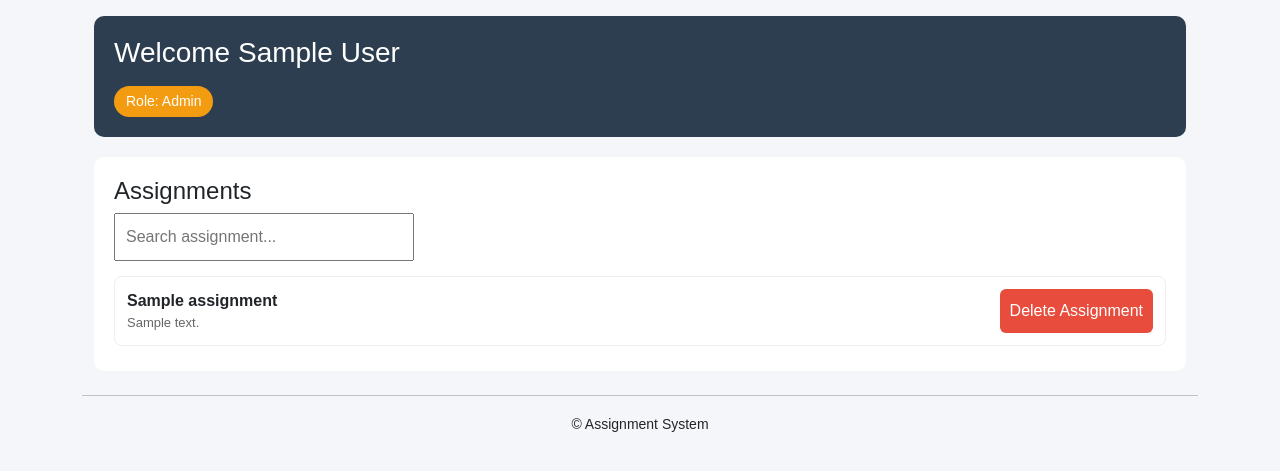
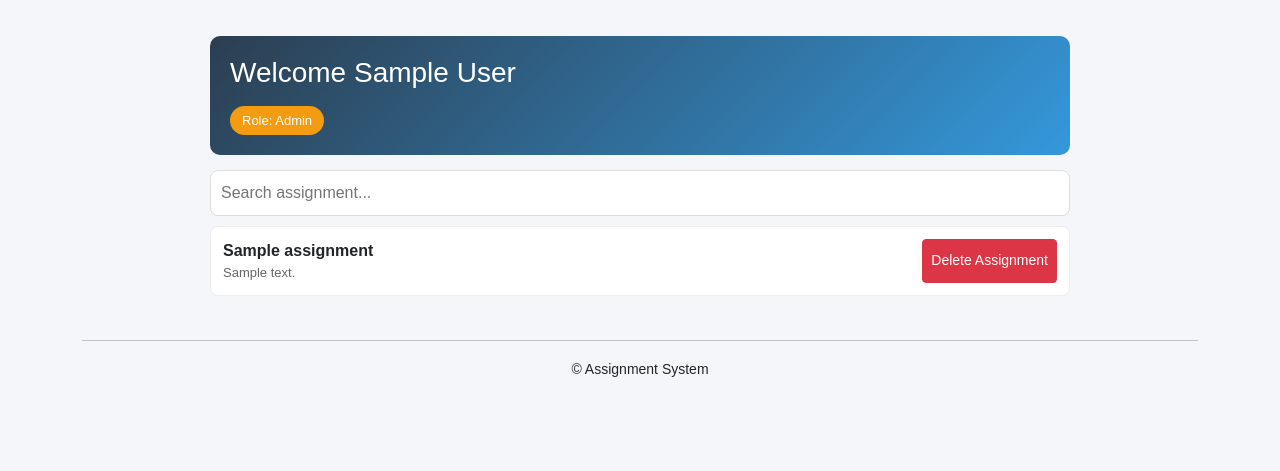
Before and after one commit to Ainaa06K/Mini-Project-2, a PHP site: page /dashboard.php in a window 1280 px wide. Shown: the part 60-531 px from the top of the page. Run offline with PHP 8.4, Linux system fonts and the light colour scheme; the visitor is signed in with stand-in values (Sample User, id 1); tables that the repository leaves empty hold one stand-in row (values such as "Sample post").

Commit message:
Update dashboard.php

```diff
--- a/dashboard.php
+++ b/dashboard.php
@@ -14,170 +14,314 @@ $user_id = $_SESSION['user_id'];
 $role = $_SESSION['role'];
 $name = $_SESSION['name'] ?? 'User';
 
+
 /* =========================
-   AJAX SEARCH MODE
+   DELETE SUBMISSION
+========================= */
+if(isset($_POST['delete_submission_id'])){
+
+    $sid = $_POST['delete_submission_id'];
+
+    if($role == 'admin'){
+        $stmt = $conn->prepare("DELETE FROM submissions WHERE id=?");
+        $stmt->bind_param("i", $sid);
+    } else {
+        $stmt = $conn->prepare("DELETE FROM submissions WHERE id=? AND user_id=?");
+        $stmt->bind_param("ii", $sid, $user_id);
+    }
+
+    $stmt->execute();
+}
+
+
+/* =========================
+   ADD THIS 👉 DELETE ASSIGNMENT
+========================= */
+if(isset($_POST['delete_assignment_id'])){
+
+    $aid = $_POST['delete_assignment_id'];
+
+    if($role == 'admin'){
+
+        // delete submissions first
+        $conn->query("DELETE FROM submissions WHERE assignment_id=$aid");
+
+        // delete assignment
+        $stmt = $conn->prepare("DELETE FROM assignments WHERE id=?");
+        $stmt->bind_param("i", $aid);
+        $stmt->execute();
+    }
+}
+
+
+/* =========================
+   AJAX SEARCH
 ========================= */
 if(isset($_GET['ajax'])){
 
     $q = "%" . ($_GET['q'] ?? '') . "%";
 
-    // ambil assignment ikut search
-    $stmtA = $conn->prepare("SELECT * FROM assignments WHERE title LIKE ? ORDER BY id DESC");
-    $stmtA->bind_param("s", $q);
-    $stmtA->execute();
-    $assignments = $stmtA->get_result();
+    $stmt = $conn->prepare("SELECT * FROM assignments WHERE title LIKE ? ORDER BY id DESC");
+    $stmt->bind_param("s", $q);
+    $stmt->execute();
+    $assignments = $stmt->get_result();
 
     while($a = $assignments->fetch_assoc()){
         $aid = $a['id'];
 ?>
 
 <div class="assignment-header">
+
     <div class="left-box">
-        <div class="assignment-title" data-bs-toggle="collapse" data-bs-target="#a<?= $aid; ?>">
+        <div class="assignment-title"
+             data-bs-toggle="collapse"
+             data-bs-target="#a<?= $aid ?>">
             <?= htmlspecialchars($a['title']); ?>
         </div>
+
         <div class="assignment-desc">
             <?= htmlspecialchars($a['description'] ?? 'No description'); ?>
         </div>
     </div>
 
+    <!-- ADD DELETE ASSIGNMENT BUTTON -->
     <?php if($role == 'admin'){ ?>
-    <button class="btn-del" data-bs-toggle="modal" data-bs-target="#delA<?= $aid; ?>">
+    <button class="btn btn-danger btn-sm"
+            onclick="openPopupAssign(<?= $aid ?>)">
         Delete Assignment
     </button>
     <?php } ?>
+
 </div>
 
-<div id="a<?= $aid; ?>" class="collapse">
+<div id="a<?= $aid ?>" class="collapse">
     <div class="p-3 border">
 
 <?php
-        // load submission
-        if ($role == 'admin') {
-            $stmt = $conn->prepare("
+        if($role == 'admin'){
+            $stmt2 = $conn->prepare("
                 SELECT submissions.id, submissions.file, users.name, submissions.user_id
                 FROM submissions
                 JOIN users ON submissions.user_id = users.id
-                WHERE submissions.assignment_id=?
+                WHERE assignment_id=?
             ");
-            $stmt->bind_param("i", $aid);
+            $stmt2->bind_param("i", $aid);
         } else {
-            $stmt = $conn->prepare("
+            $stmt2 = $conn->prepare("
                 SELECT submissions.id, submissions.file, users.name, submissions.user_id
                 FROM submissions
                 JOIN users ON submissions.user_id = users.id
-                WHERE submissions.assignment_id=? AND submissions.user_id=?
+                WHERE assignment_id=? AND user_id=?
             ");
-            $stmt->bind_param("ii", $aid, $user_id);
+            $stmt2->bind_param("ii", $aid, $user_id);
         }
 
-        $stmt->execute();
-        $result = $stmt->get_result();
+        $stmt2->execute();
+        $res = $stmt2->get_result();
 
-        if($result->num_rows > 0){
-            while($row = $result->fetch_assoc()){
+        if($res->num_rows > 0){
+            while($row = $res->fetch_assoc()){
                 $sid = $row['id'];
 ?>
 
 <div class="file-item">
+
     <div>
         👤 <b><?= htmlspecialchars($row['name']); ?></b><br>
         📄 <?= htmlspecialchars($row['file']); ?>
     </div>
 
     <div>
-        <a href="uploads/<?= urlencode($row['file']); ?>" target="_blank" class="btn btn-primary btn-sm">
+        <a href="uploads/<?= urlencode($row['file']); ?>"
+           target="_blank"
+           class="btn btn-primary btn-sm">
             View
         </a>
 
         <?php if($role == 'admin' || $row['user_id'] == $user_id){ ?>
-        <form method="POST" action="delete_submission.php" style="display:inline;">
-            <input type="hidden" name="submission_id" value="<?= $sid; ?>">
-            <button class="btn btn-danger btn-sm">Delete</button>
-        </form>
+        <button class="btn btn-danger btn-sm"
+                onclick="openPopup(<?= $sid ?>)">
+            Delete
+        </button>
         <?php } ?>
     </div>
+
 </div>
 
 <?php } } else { ?>
-<p class="text-muted">No submission yet</p>
+    <p class="text-muted">No submission yet</p>
 <?php } ?>
 
     </div>
 </div>
 
-<?php } // end assignment loop ?>
+<?php } exit(); } ?>
 
-<?php
-    exit();
-}
-?>
 
 <?php include 'header.php'; ?>
 
-<link href="https://cdn.jsdelivr.net/npm/bootstrap@5.3.0/dist/css/bootstrap.min.css" rel="stylesheet">
+<style>
+body{
+    background:#f4f6f9;
+    font-family:Arial;
+}
 
-<style>
-body{ background:#f4f6f9; font-family: Arial; }
-.welcome{ background:#2c3e50; color:white; padding:20px; border-radius:10px; }
-.role-box{ margin-top:8px; display:inline-block; padding:5px 12px; border-radius:20px; font-size:14px; background:#f39c12; color:white; }
-.box{ background:white; padding:20px; border-radius:10px; margin-top:20px; }
-.assignment-header{ display:flex; justify-content:space-between; padding:12px; border:1px solid #eee; border-radius:8px; margin-bottom:5px; background:#fff; }
-.assignment-title{ font-weight:600; cursor:pointer; }
-.assignment-desc{ font-size:13px; color:#666; }
-.left-box{ display:flex; flex-direction:column; }
-.file-item{ display:flex; justify-content:space-between; padding:10px 0; border-bottom:1px solid #eee; }
-.btn-del{ background:#e74c3c; color:white; padding:5px 10px; border:none; border-radius:6px; }
-#search{ margin-bottom:15px; padding:10px; width:100%; max-width:300px; }
+.box{
+    max-width:900px;
+    margin:auto;
+    padding:20px;
+}
+
+.welcome{
+    background: linear-gradient(135deg, #2c3e50, #3498db);
+    color:white;
+    padding:20px;
+    border-radius:10px;
+}
+
+.role-box{
+    margin-top:8px;
+    display:inline-block;
+    padding:5px 12px;
+    background:#f39c12;
+    border-radius:20px;
+    font-size:13px;
+}
+
+.assignment-header{
+    display:flex;
+    justify-content:space-between;
+    padding:12px;
+    border:1px solid #eee;
+    border-radius:8px;
+    margin-top:10px;
+    background:#fff;
+}
+
+.assignment-title{
+    font-weight:600;
+    cursor:pointer;
+}
+
+.assignment-desc{
+    font-size:13px;
+    color:#666;
+}
+
+.file-item{
+    display:flex;
+    justify-content:space-between;
+    padding:10px 0;
+    border-bottom:1px solid #eee;
+}
+
+/* POPUP */
+.popup{
+    position:fixed;
+    inset:0;
+    background:rgba(0,0,0,0.55);
+    display:none;
+    justify-content:center;
+    align-items:center;
+}
+
+.popup-box{
+    background:#fff;
+    padding:25px;
+    border-radius:14px;
+    width:320px;
+    text-align:center;
+}
+
+.popup-box button{
+    margin:5px;
+    padding:8px 15px;
+    border:none;
+    border-radius:8px;
+}
+
+/* ASSIGNMENT POPUP */
 </style>
 
-<div class="container mt-3">
+<div class="box">
 
     <div class="welcome">
         <h3>Welcome <?= htmlspecialchars($name); ?></h3>
         <div class="role-box">Role: <?= ucfirst($role); ?></div>
     </div>
 
-    <div class="box">
-        <h4>Assignments</h4>
+    <input id="search"
+           placeholder="Search assignment..."
+           style="width:100%;padding:10px;margin-top:15px;border-radius:8px;border:1px solid #ddd;">
 
-        <!-- SEARCH -->
-        <input type="text" id="search" placeholder="Search assignment...">
+    <div id="result">Loading...</div>
 
-        <!-- RESULT -->
-        <div id="result">
-            Loading...
-        </div>
+</div>
 
+<!-- DELETE SUBMISSION POPUP -->
+<div class="popup" id="popup">
+    <div class="popup-box">
+        <h4>Delete Submission?</h4>
+
+        <form method="POST">
+            <input type="hidden" name="delete_submission_id" id="delId">
+
+            <button type="submit">Yes</button>
+            <button type="button" onclick="closePopup()">No</button>
+        </form>
+    </div>
+</div>
+
+<!-- DELETE ASSIGNMENT POPUP -->
+<div class="popup" id="popupAssign">
+    <div class="popup-box">
+        <h4>Delete Assignment?</h4>
+
+        <form method="POST">
+            <input type="hidden" name="delete_assignment_id" id="delAssignId">
+
+            <button type="submit">Yes</button>
+            <button type="button" onclick="closePopupAssign()">No</button>
+        </form>
     </div>
 </div>
 
 <script>
-function loadData(keyword = "") {
-    var xhr = new XMLHttpRequest();
-    xhr.open("GET", "dashboard.php?ajax=1&q=" + encodeURIComponent(keyword), true);
 
-    xhr.onload = function(){
-        document.getElementById("result").innerHTML = this.responseText;
-    };
-
-    xhr.send();
+function load(q=""){
+    fetch("dashboard.php?ajax=1&q="+encodeURIComponent(q))
+    .then(r=>r.text())
+    .then(data=>{
+        document.getElementById("result").innerHTML=data;
+    });
 }
 
-window.onload = function(){
-    loadData();
-};
+window.onload=()=>load();
 
-let search = document.getElementById("search");
+document.getElementById("search").addEventListener("keyup",function(){
+    load(this.value);
+});
 
-search.addEventListener("keyup", function(){
-    let val = this.value;
+/* SUBMISSION POPUP */
+function openPopup(id){
+    document.getElementById("delId").value=id;
+    document.getElementById("popup").style.display="flex";
+}
 
-    clearTimeout(this.timer);
-    this.timer = setTimeout(() => {
-        loadData(val);
-    }, 300);
-});
+function closePopup(){
+    document.getElementById("popup").style.display="none";
+}
+
+/* ASSIGNMENT POPUP */
+function openPopupAssign(id){
+    document.getElementById("delAssignId").value=id;
+    document.getElementById("popupAssign").style.display="flex";
+}
+
+function closePopupAssign(){
+    document.getElementById("popupAssign").style.display="none";
+}
+
 </script>
 
 <?php include 'footer.php'; ?>
```
